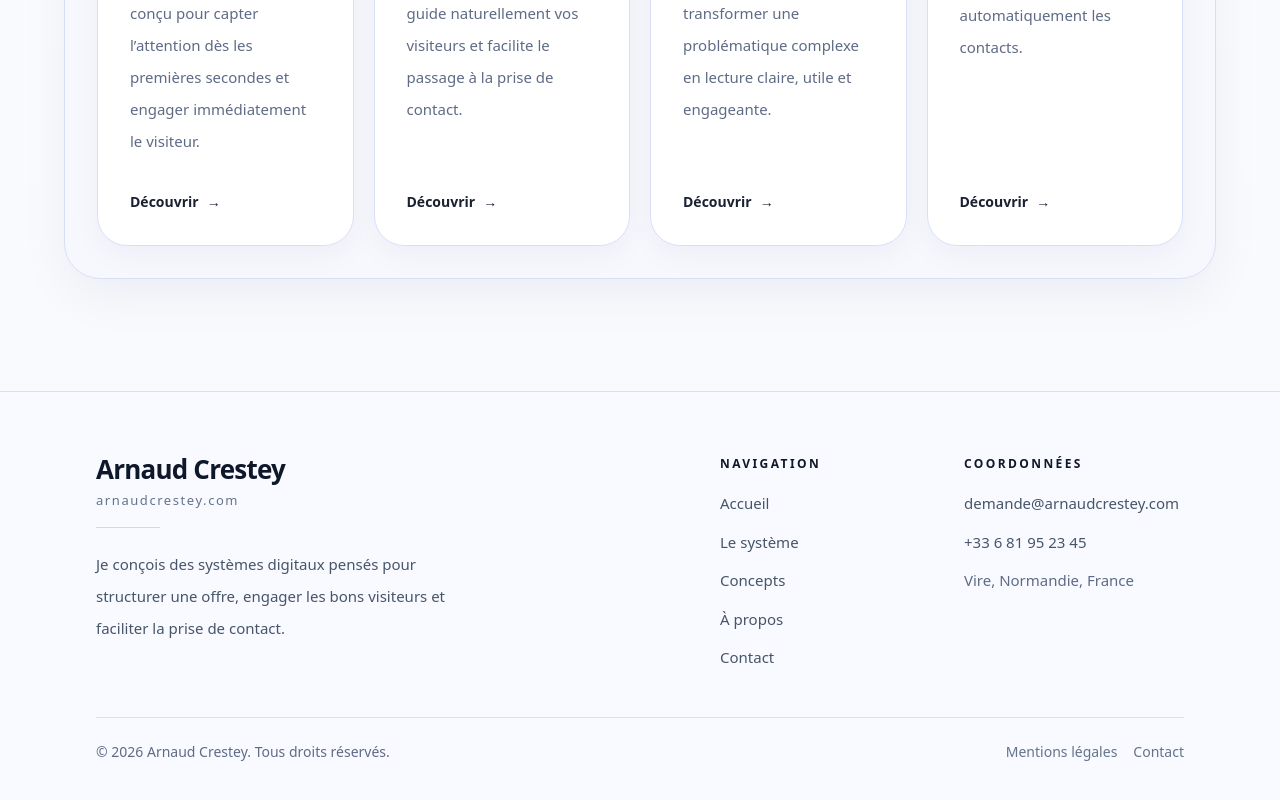
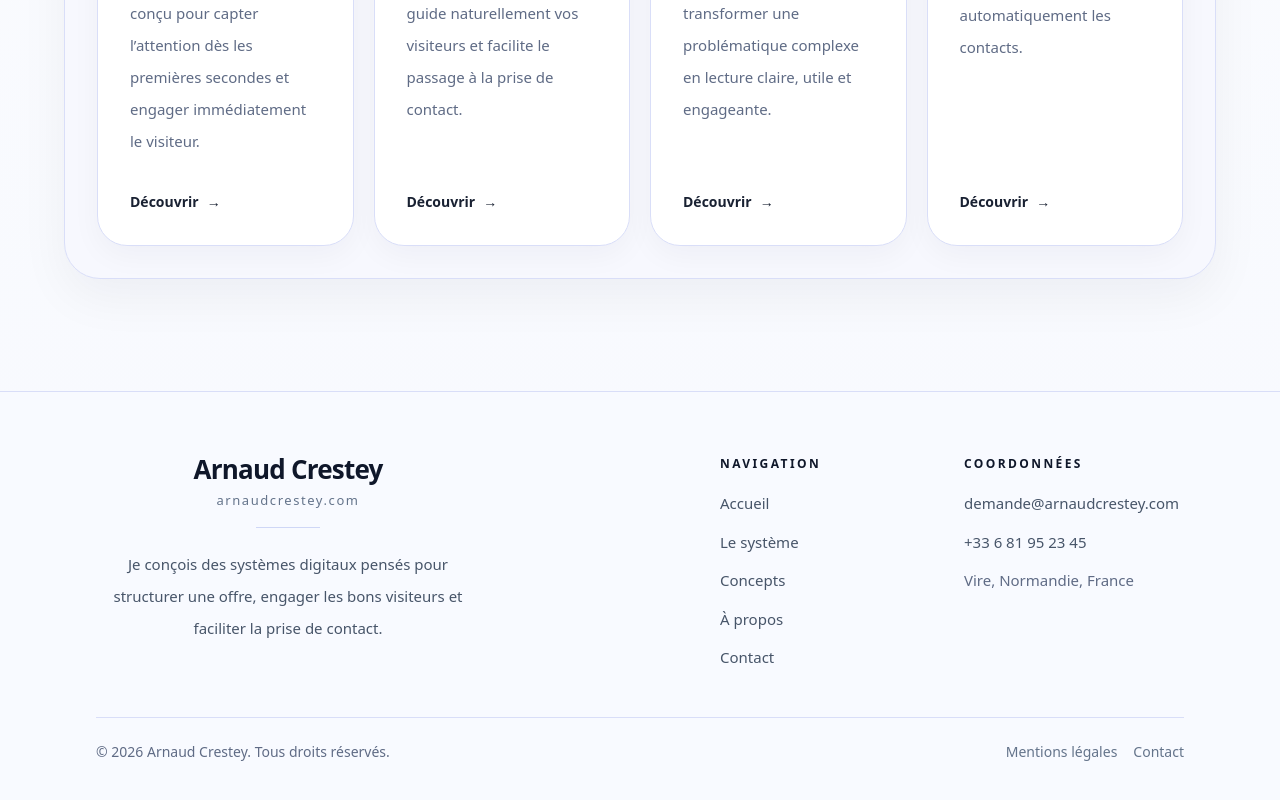
Before and after one commit to arnaudcrestey/portail-site-vitrine, a Next.js app: page / in a window 1280 px wide. Shown: the part 2409-3209 px from the top of the page. Built offline with nearby package versions, Linux system fonts and the light colour scheme.

Commit message:
Update footer.tsx

```diff
--- a/components/footer.tsx
+++ b/components/footer.tsx
@@ -5,10 +5,10 @@ export function Footer() {
     <footer className="mt-20 border-t border-[#d9def8] bg-[#f8faff]">
       <div className="mx-auto max-w-6xl px-5 py-10 sm:px-6 sm:py-12 lg:px-8 lg:py-16">
         <div className="grid gap-10 sm:gap-12 md:grid-cols-[minmax(0,1.35fr)_180px_220px] md:justify-between md:gap-16">
-          <div className="max-w-md">
-            <div className="max-w-sm">
+          <div className="flex justify-center md:justify-start">
+            <div className="max-w-sm text-center">
               <Link href="/" className="inline-block">
-                <div className="flex flex-col leading-none">
+                <div className="flex flex-col items-center leading-none">
                   <span className="text-[22px] font-semibold tracking-[-0.03em] text-[#0f172a] sm:text-[24px] lg:text-[26px]">
                     Arnaud Crestey
                   </span>
@@ -18,9 +18,9 @@ export function Footer() {
                 </div>
               </Link>
 
-              <div className="mt-5 h-px w-16 bg-[#cfd7f6]" />
+              <div className="mx-auto mt-5 h-px w-16 bg-[#cfd7f6]" />
 
-              <p className="mt-5 max-w-sm text-[14px] leading-8 text-[#475569] sm:text-[15px] sm:leading-8">
+              <p className="mt-5 text-[14px] leading-8 text-[#475569] sm:text-[15px] sm:leading-8">
                 Je conçois des systèmes digitaux pensés pour structurer une offre,
                 engager les bons visiteurs et faciliter la prise de contact.
               </p>
@@ -28,7 +28,7 @@ export function Footer() {
           </div>
 
           <div className="md:justify-self-center">
-            <div className="max-w-[180px] md:w-[180px]">
+            <div className="max-w-[180px] text-center md:w-[180px] md:text-left">
               <h3 className="text-[11px] font-semibold uppercase tracking-[0.2em] text-[#0f172a] sm:text-xs">
                 Navigation
               </h3>
@@ -69,7 +69,7 @@ export function Footer() {
           </div>
 
           <div className="md:justify-self-end">
-            <div className="max-w-[220px] md:w-[220px]">
+            <div className="max-w-[220px] text-center md:w-[220px] md:text-left">
               <h3 className="text-[11px] font-semibold uppercase tracking-[0.2em] text-[#0f172a] sm:text-xs">
                 Coordonnées
               </h3>
```
